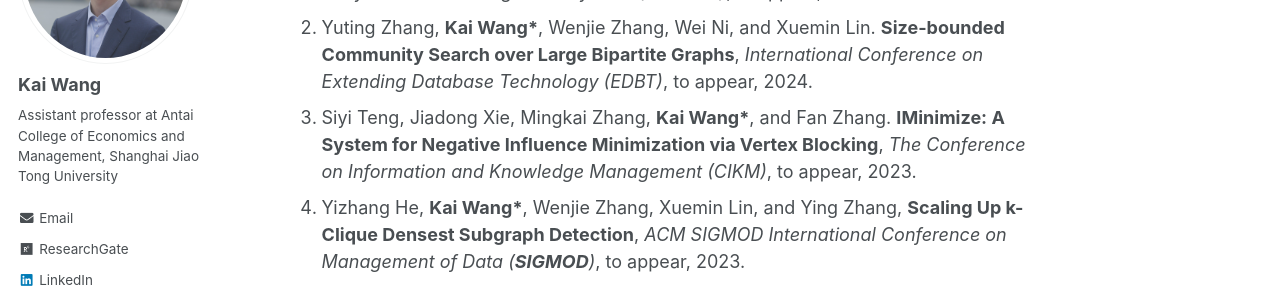
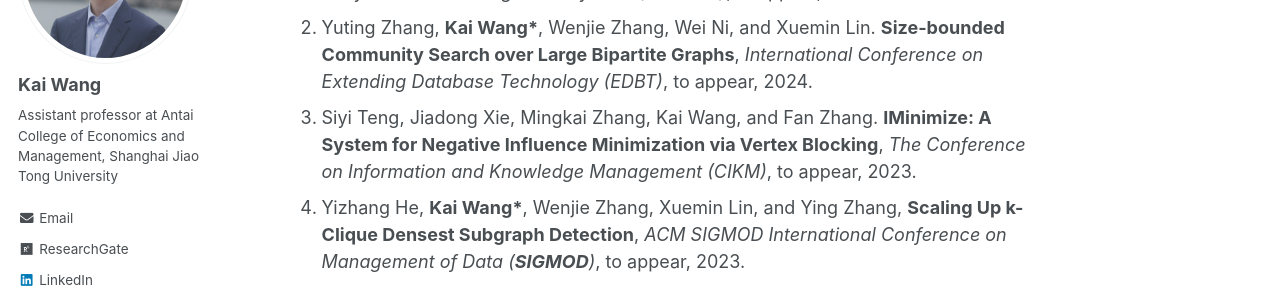
Before and after one commit to cs-kaiwang/cs-kaiwang.github.io, a Jekyll site: the page built from _pages/about.md, in a window 1280 px wide and 900 px high, scrolled down 556 px. Shown: the part 153-441 px from the top of the window. Built offline with Jekyll 4.4.1, drawn with Linux system fonts in a browser that asks for light colours.

```diff
--- a/_pages/about.md
+++ b/_pages/about.md
@@ -18,7 +18,7 @@ Publications (* indicates corresponding author)
 ======
 1. Jianwei Wang, **Kai Wang\***, Xuemin Lin, Wenjie Zhang, and Ying Zhang, **Neural Attributed Community Search at Billion Scale**, *ACM SIGMOD International Conference on Management of Data (**SIGMOD**)*, to appear, 2024.
 2. Yuting Zhang, **Kai Wang\***, Wenjie Zhang, Wei Ni, and Xuemin Lin. **Size-bounded Community Search over Large Bipartite Graphs**, *International Conference on Extending Database Technology (EDBT)*, to appear, 2024.
-3. Siyi Teng, Jiadong Xie, Mingkai Zhang, **Kai Wang\***, and Fan Zhang. **IMinimize: A System for Negative Influence Minimization via Vertex Blocking**, *The Conference on Information and Knowledge Management (CIKM)*, to appear, 2023.
+3. Siyi Teng, Jiadong Xie, Mingkai Zhang, Kai Wang, and Fan Zhang. **IMinimize: A System for Negative Influence Minimization via Vertex Blocking**, *The Conference on Information and Knowledge Management (CIKM)*, to appear, 2023.
 4. Yizhang He, **Kai Wang\***, Wenjie Zhang, Xuemin Lin, and Ying Zhang, **Scaling Up k-Clique Densest Subgraph Detection**, *ACM SIGMOD International Conference on Management of Data (**SIGMOD**)*, to appear, 2023.
 5. Fan Zhang, Qingyuan Linghu, Jiadong Xie, **Kai Wang\***, Xuemin Lin, Wenjie Zhang, **Quantifying Node Importance over Network Structural Stability**, *ACM SIGKDD Conference on Knowledge Discovery and Data Mining (**SIGKDD**)*, to appear, 2023.
 6. Yiwei Zhao, Zi Chen, Long Yuan, Xuemin Lin, and **Kai Wang**, **Index-Based Biclique Percolation Communities Search on Bipartite graphs**, *IEEE International Conference on Data Engineering (**ICDE**)*, to appear, 2023.
```
